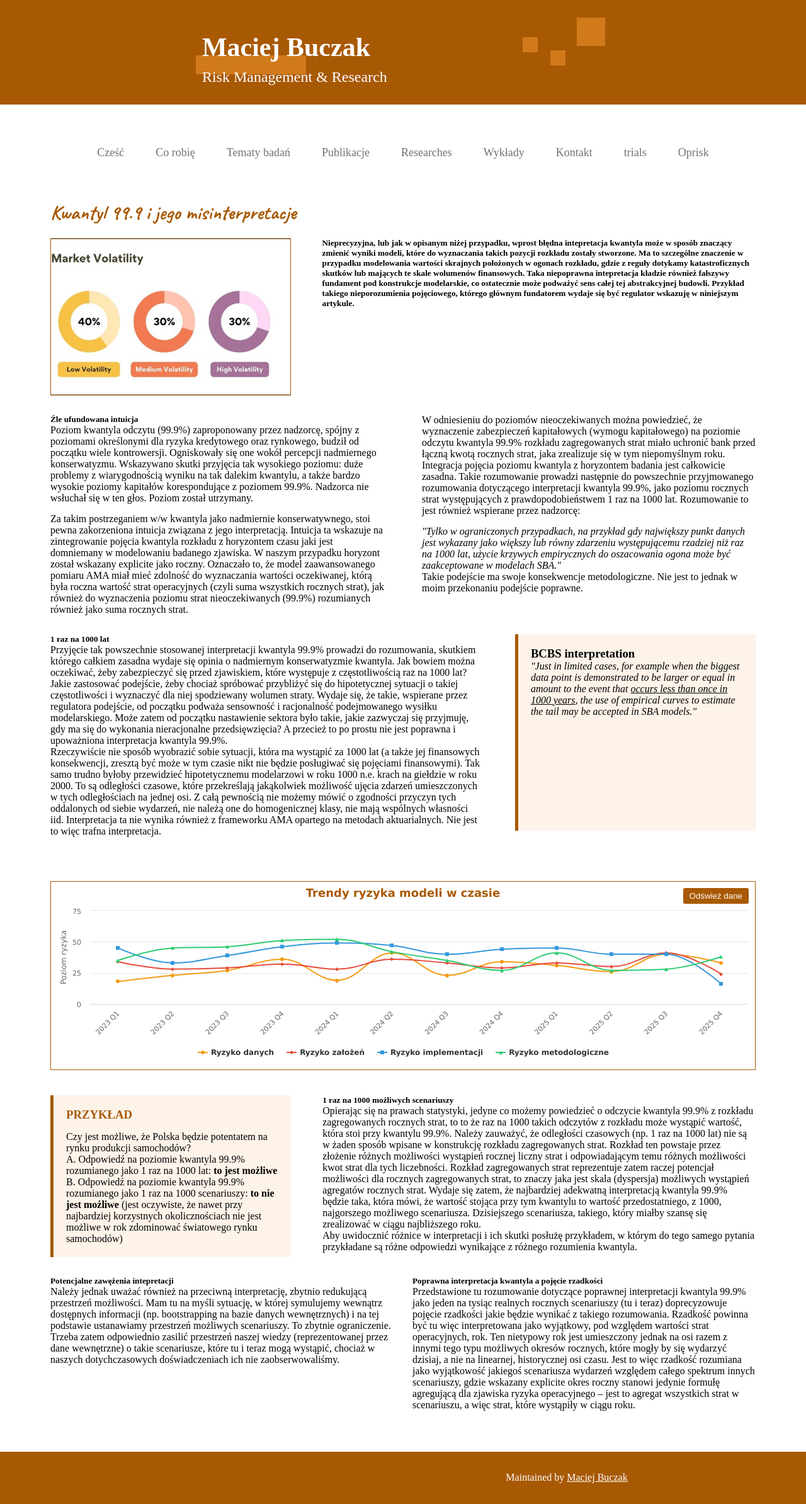
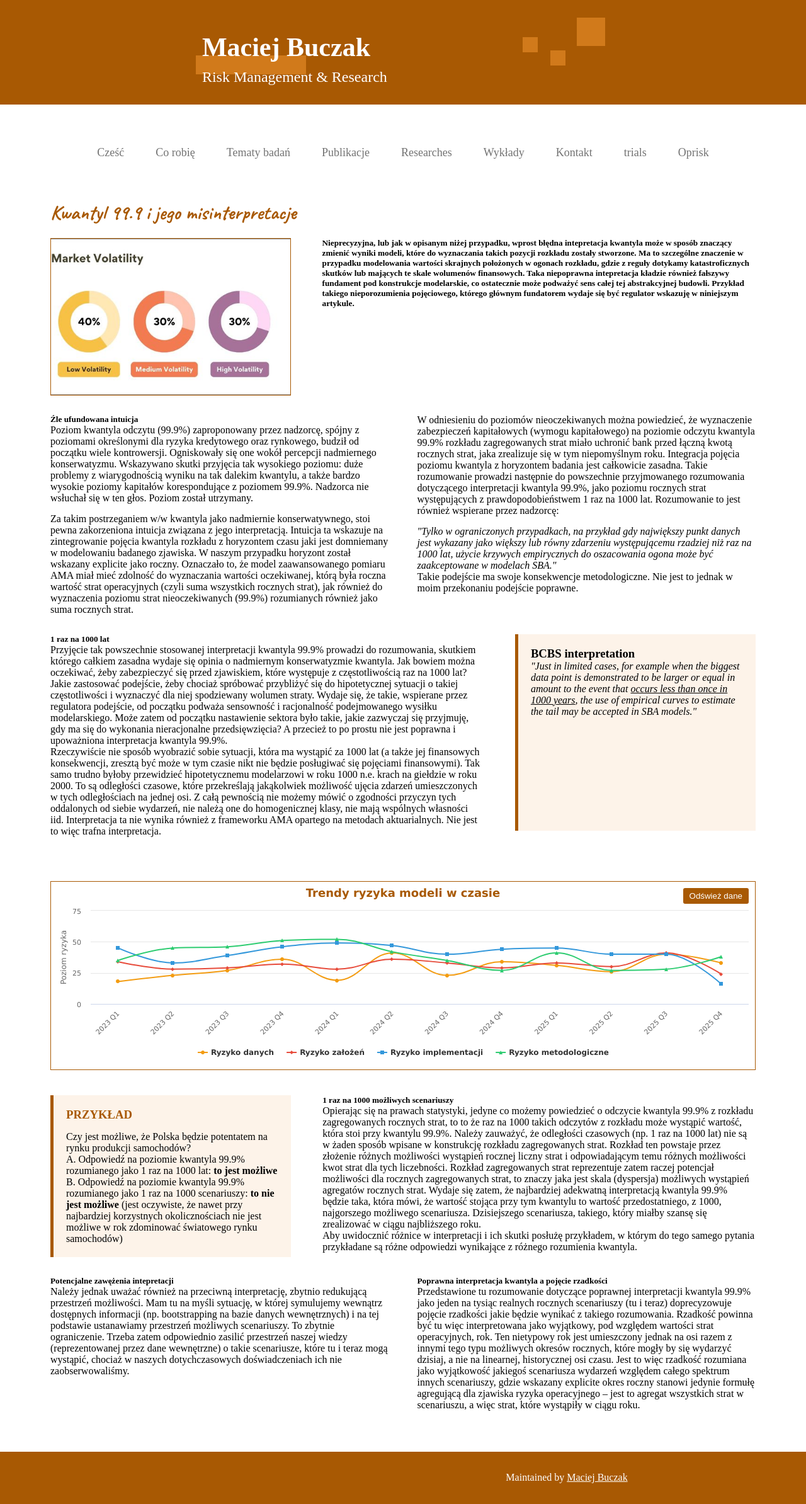
Before and after one commit to MaciejBuczak/risk-research, a Jekyll site: the page built from art-oprisk-kw999.md, in a window 1280 px wide. Shown: the whole page at 63% size. Built offline with Jekyll 4.4.1, drawn with Linux system fonts in a browser that asks for light colours.

Commit message:
Update art-oprisk-kw999-layout.html

```diff
--- a/_layouts/art-oprisk-kw999-layout.html
+++ b/_layouts/art-oprisk-kw999-layout.html
@@ -815,7 +815,7 @@
 
         <!-- Sekcja "Czy warto to analizować?" część 2 -->
 
-        <div class="ryzmod-columns" style="display: flex; gap: 60px; margin-top: 30px; margin-bottom: 30px;">
+        <div class="ryzmod-columns" style="display: flex; gap: 45px; margin-top: 30px; margin-bottom: 30px;">
           <!-- Kolumna 1 -->
           <div style="flex: 1;">
             <h5>Źle ufundowana intuicja</h5>
@@ -1091,7 +1091,7 @@
 
         <!-- Sekcja "Czy warto to analizować?" część 2 -->
 
-        <div class="ryzmod-columns" style="display: flex; gap: 30px; margin-bottom: 30px;">
+        <div class="ryzmod-columns" style="display: flex; gap: 45px; margin-bottom: 30px;">
           <!-- Kolumna 1 -->
           <div style="flex: 1;">
             <h5>Potencjalne zawężenia intepretacji</h5>
```
